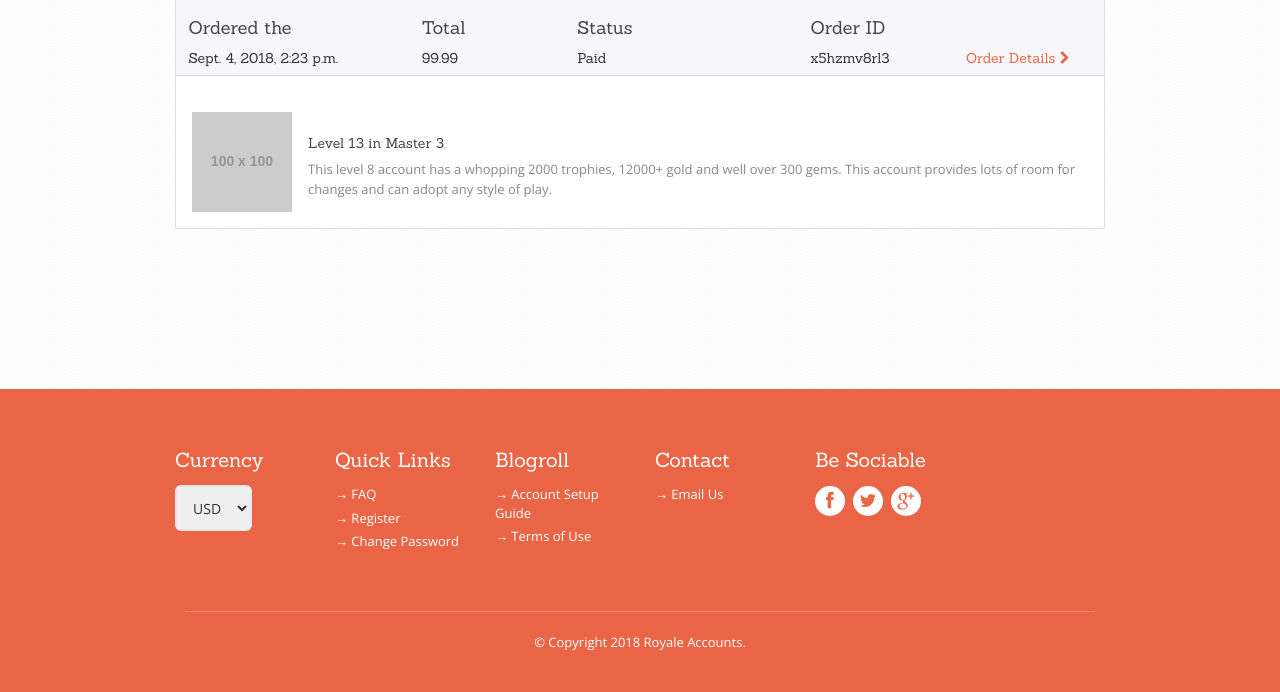
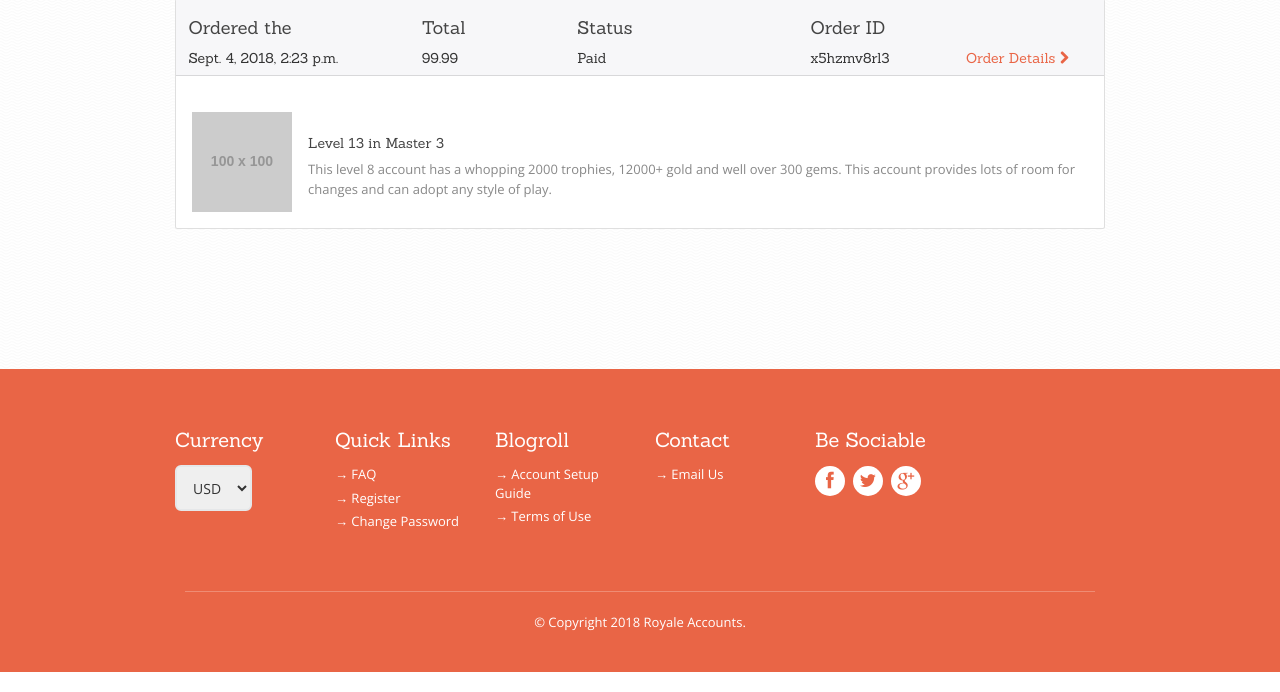
Before and after one commit to TomFinet/Royale-Accounts, a Django app: template source/orders/templates/orders/order_list.html in a window 1280 px wide. Shown: the part 403-1095 px from the top of the page. Run offline with Django 3.2, Linux system fonts and the light colour scheme; the template is opened without the code that fills it: values that come from a table or form of the project are taken from there, others are empty; data comes from the database, SQL or seed files in the repository; grey boxes labelled with a size stand in for pictures from a placeholder-image service; some libraries are stand-ins or nearby versions.

Commit message:
Removed spacing div from order list

```diff
--- a/source/orders/templates/orders/order_list.html
+++ b/source/orders/templates/orders/order_list.html
@@ -101,7 +101,6 @@
   								</table>
 	  						</div>
 						</div>
-						<div class="space20"></div>
 						{% endfor %}
 					</ul>
 					{% if is_paginated %}
```
